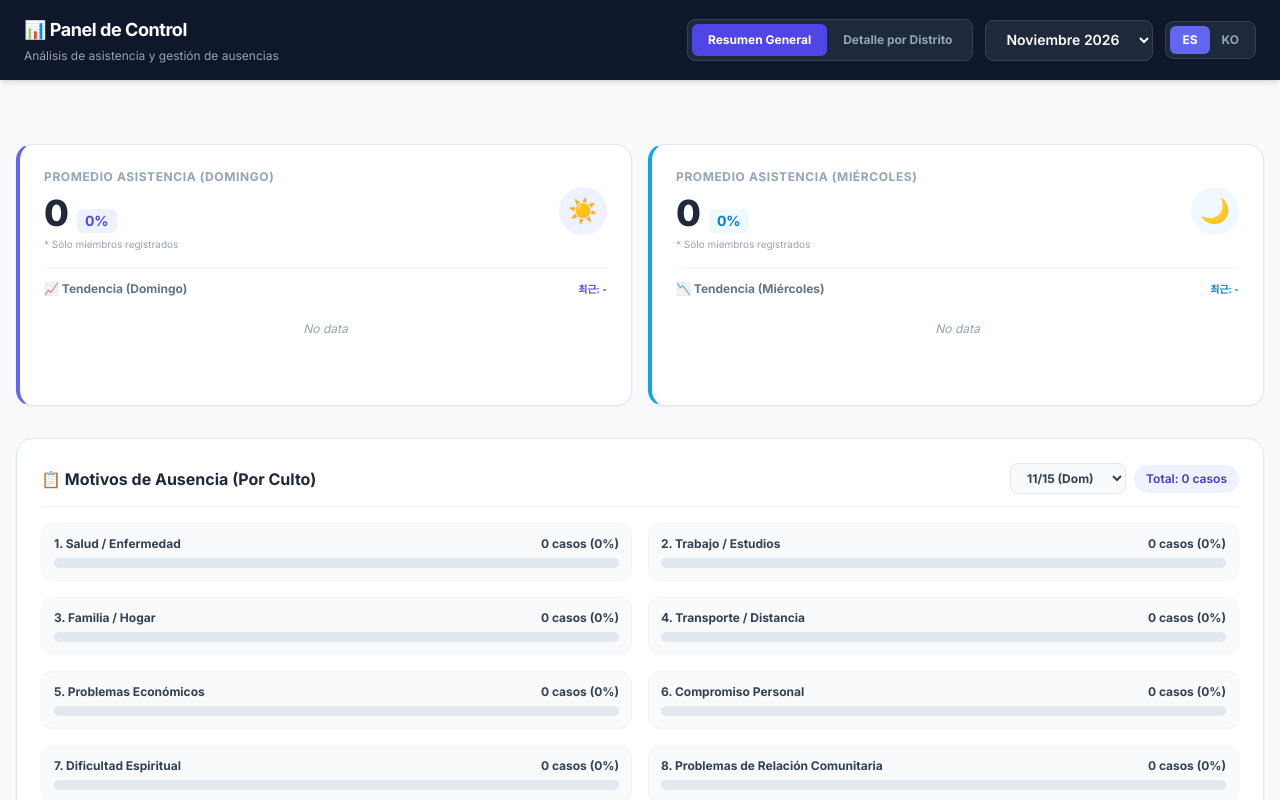
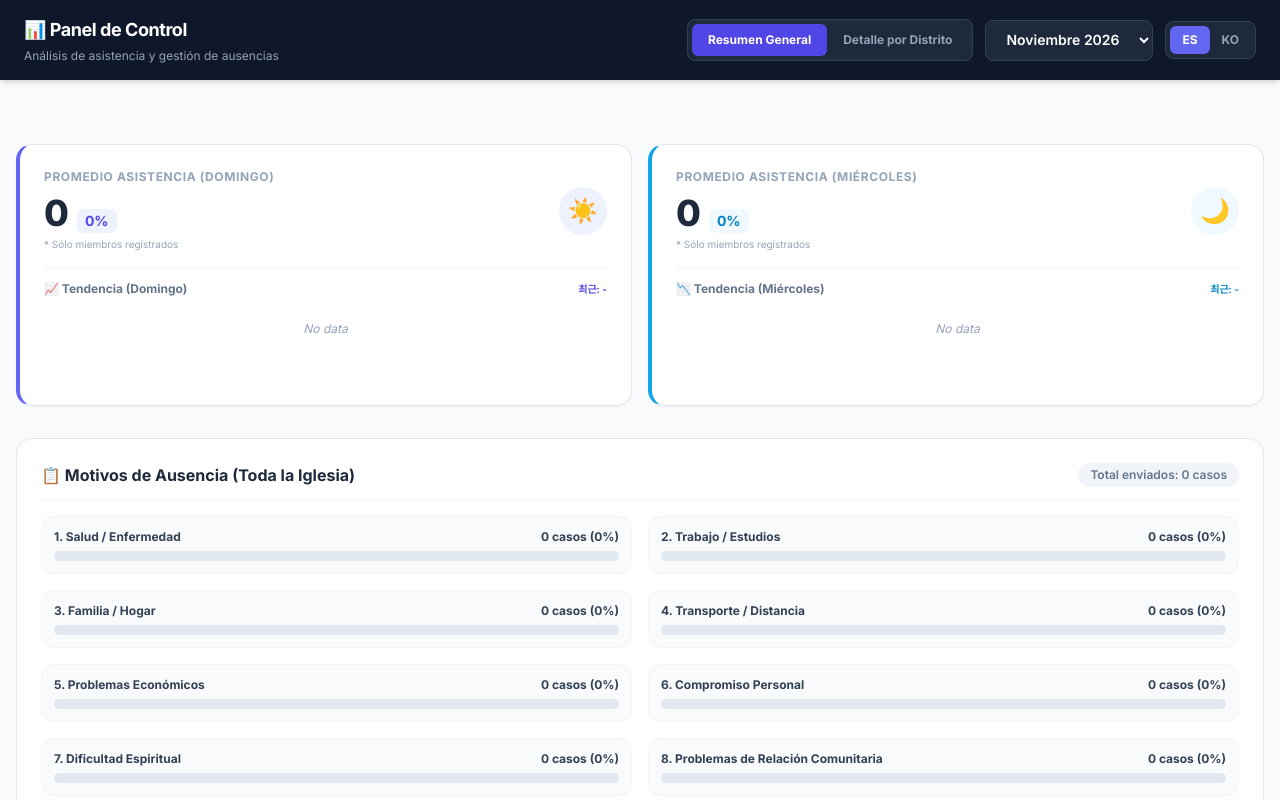
Before and after one commit to newrom03/church-attendance, a plain HTML site: page admin.html in a window 1280 px wide. Both pictures are taken after a click on the button "Resumen General". Shown: the top 800 px of the page. Drawn offline with nearby package versions, Linux system fonts and the light colour scheme; no server answers.

Commit message:
Add files via upload

```diff
--- a/admin.html
+++ b/admin.html
@@ -90,25 +90,12 @@
                 </div>
             </div>
 
-            <!-- 1. 예배별 결석 사유 분석 카드 (가까운 일/수 기본 + 이전 예배 선택) -->
-            <div class="bg-white rounded-2xl shadow-sm border border-slate-200 p-6 space-y-4">
-                <div class="flex flex-col sm:flex-row justify-between items-start sm:items-center gap-3 border-b border-slate-100 pb-3">
-                    <h3 class="font-bold text-slate-800 flex items-center gap-2 text-base" id="txt-reason-culto-title">📋 Motivos de Ausencia (Por Culto)</h3>
-                    <div class="flex items-center gap-2 w-full sm:w-auto justify-between sm:justify-end">
-                        <select id="dash-reason-date-selector" onchange="renderCultoReasonStats()" class="bg-slate-50 text-slate-700 text-xs font-bold px-3 py-1.5 rounded-lg border border-slate-200 focus:outline-none focus:ring-2 focus:ring-indigo-500"></select>
-                        <span class="text-xs font-semibold text-indigo-700 bg-indigo-50 px-3 py-1.5 rounded-full whitespace-nowrap" id="culto-reason-count">Total: 0</span>
-                    </div>
-                </div>
-                <div id="culto-reason-stats-container" class="grid grid-cols-1 md:grid-cols-2 gap-4"></div>
-            </div>
-
-            <!-- 2. 한 달간 결석 사유 누적 비율 카드 -->
             <div class="bg-white rounded-2xl shadow-sm border border-slate-200 p-6 space-y-4">
                 <div class="flex justify-between items-center border-b border-slate-100 pb-3">
-                    <h3 class="font-bold text-slate-800 flex items-center gap-2 text-base" id="txt-reason-month-title">📊 Acumulado Mensual de Motivos de Ausencia (%)</h3>
-                    <span class="text-xs font-semibold text-slate-600 bg-slate-100 px-3 py-1.5 rounded-full" id="month-reason-count">Total: 0</span>
+                    <h3 class="font-bold text-slate-800 flex items-center gap-2 text-base" id="txt-reason-dash-title">📋 Motivos de Ausencia</h3>
+                    <span class="text-xs font-semibold text-slate-500 bg-slate-100 px-3 py-1 rounded-full" id="total-reason-count">Total: 0</span>
                 </div>
-                <div id="month-reason-stats-container" class="grid grid-cols-1 md:grid-cols-2 gap-4"></div>
+                <div id="reason-stats-container" class="grid grid-cols-1 md:grid-cols-2 gap-4"></div>
             </div>
 
             <div class="grid grid-cols-1 lg:grid-cols-2 gap-6">
@@ -250,9 +237,8 @@
                 'modalOpt2': 'Día Alternativo / Tardanza (0.5 pts)', 'modalOpt2Sub': 'Recuperación en otro día',
                 'modalOpt3': 'Marcar como Ausente (0 pt / Eliminar)', 'modalOpt3Sub': 'Cancela la asistencia registrada',
                 'modalCancel': 'Cancelar', 'modalSave': 'Guardar ✨',
-                'reasonCultoTitle': '📋 Motivos de Ausencia (Por Culto)',
-                'reasonMonthTitle': '📊 Acumulado Mensual de Motivos de Ausencia (%)',
-                'reasonTotalPrefix': 'Total: ',
+                'reasonDashTitle': '📋 Motivos de Ausencia (Toda la Iglesia)',
+                'reasonTotalPrefix': 'Total enviados: ',
                 'cases': 'casos',
                 'reasonInputTitle': '📝 Registrar Motivos de Ausencia',
                 'reasonInputSub': 'Seleccione y guarde el motivo de ausencia de los miembros.',
@@ -295,8 +281,7 @@
                 'modalOpt2': '대체 출석 / 지각 (0.5점)', 'modalOpt2Sub': '다른 요일에 보강 참석함',
                 'modalOpt3': '결석 처리 (0점 / 기록 삭제)', 'modalOpt3Sub': '등록된 출석 기록을 삭제하고 결석으로 변경합니다',
                 'modalCancel': '취소', 'modalSave': '출석 저장 ✨',
-                'reasonCultoTitle': '📋 결석 사유별 분석 (예배 회차별)',
-                'reasonMonthTitle': '📊 한 달간 결석 사유 누적 비율 (%)',
+                'reasonDashTitle': '📋 결석 사유별 분석 및 통계 (전체)',
                 'reasonTotalPrefix': '총 제출: ',
                 'cases': '건',
                 'reasonInputTitle': '📝 구역원 결석 사유 입력 및 제출',
@@ -334,6 +319,7 @@
                    clean === 'lider';
         }
 
+        // 일~화(0,1,2): 직전 일요일까지 / 수~토(3,4,5,6): 당주 수요일까지 유효 날짜 판정
         function getMaxValidWorshipDate() {
             const now = new Date();
             const day = now.getDay();
@@ -359,6 +345,7 @@
                     if (Array.isArray(val)) { rList = val; }
                     else if (val && typeof val === 'object') { rList = val.reg || []; uList = val.unreg || []; }
 
+                    // 전 구역 중복 이름 및 헤더/공백 엄격 필터링
                     rList = [...new Set(rList.map(n => String(n).trim()))].filter(n => !isUnregHeader(n));
                     uList = [...new Set(uList.map(n => String(n).trim()))].filter(n => !isUnregHeader(n));
                     districtData[dist] = { reg: rList, unreg: uList };
@@ -449,6 +436,21 @@
             </div>
         `;
 
+        // 전 구역 공통: 중복 제출 행을 제거하고 실제 고유 출석 성도 수만 계산
+        function getUniqueAttCount(logs, dStr, dayNum = null) {
+            const uniqueMembers = new Set();
+            logs.forEach(log => {
+                if (!log.timestamp) return;
+                const d = new Date(log.timestamp);
+                if (dayNum !== null && d.getDay() !== dayNum) return;
+                const logDateStr = `${d.getFullYear()}-${String(d.getMonth() + 1).padStart(2, '0')}-${String(d.getDate()).padStart(2, '0')}`;
+                if (logDateStr === dStr) {
+                    uniqueMembers.add(`${normalizeStr(log.district)}_${normalizeStr(log.name)}`);
+                }
+            });
+            return uniqueMembers.size;
+        }
+
         function renderDashboardView() {
             const selectedMonth = document.getElementById('month-selector').value;
             const regMonthLogs = attendanceLogs.filter(log => {
@@ -483,10 +485,7 @@
                 if (datesArr.length === 0) return 0;
                 let totalAtt = 0;
                 datesArr.forEach(dateStr => {
-                    totalAtt += regMonthLogs.filter(log => {
-                        const d = new Date(log.timestamp);
-                        return d.getDay() === dayNum && `${d.getFullYear()}-${String(d.getMonth()+1).padStart(2,'0')}-${String(d.getDate()).padStart(2,'0')}` === dateStr;
-                    }).length;
+                    totalAtt += getUniqueAttCount(regMonthLogs, dateStr, dayNum);
                 });
                 return Math.round(totalAtt / datesArr.length);
             };
@@ -504,10 +503,7 @@
             if (valWedEl) valWedEl.innerText = avgWed;
             if (valWedPctEl) valWedPctEl.innerText = totalRegisteredCount > 0 ? `${Math.round((avgWed / totalRegisteredCount) * 100)}%` : '0%';
 
-            // 대시보드 결석 사유 드롭다운 세팅 및 두 그래프(회차별 / 월간 누적) 렌더링
-            setupDashReasonSelector(selectedMonth);
-            renderCultoReasonStats();
-            renderMonthlyReasonStats();
+            renderReasonStatistics();
 
             const renderSvgLineChart = (containerId, datesArr, dayNum, infoSpanId, lineColor) => {
                 const container = document.getElementById(containerId);
@@ -522,10 +518,7 @@
                 }
 
                 let counts = datesArr.map(dStr => {
-                    const cnt = regMonthLogs.filter(log => {
-                        const d = new Date(log.timestamp);
-                        return d.getDay() === dayNum && `${d.getFullYear()}-${String(d.getMonth()+1).padStart(2,'0')}-${String(d.getDate()).padStart(2,'0')}` === dStr;
-                    }).length;
+                    const cnt = getUniqueAttCount(regMonthLogs, dStr, dayNum);
                     const p = dStr.split('-');
                     return { date: dStr, label: `${p[1]}/${p[2]}`, count: cnt };
                 });
@@ -610,9 +603,12 @@
                 let sumAtt = 0; let sumAbs = 0;
 
                 districtNames.forEach(dist => {
-                    const normDist = normalizeStr(dist); const totalMembers = districtData[dist].reg.length;
+                    const normDist = normalizeStr(dist);
+                    const totalMembers = districtData[dist].reg.length;
                     const distLogs = regMonthLogs.filter(log => normalizeStr(log.district) === normDist);
-                    const getAttCount = (dStr) => distLogs.filter(log => { const d = new Date(log.timestamp); return `${d.getFullYear()}-${String(d.getMonth()+1).padStart(2,'0')}-${String(d.getDate()).padStart(2,'0')}` === dStr; }).length;
+
+                    // 전 구역 중복 제출 제거하여 정확한 고유 출석 인원 산출
+                    const getAttCount = (dStr) => getUniqueAttCount(distLogs, dStr);
                     const latestAtt = getAttCount(latestDate);
                     const latestAbs = Math.max(0, totalMembers - latestAtt);
 
@@ -635,11 +631,22 @@
             renderTrendTable('table-sun', sunDates);
             renderTrendTable('table-wed', wedDates);
 
+            // 화/목/토 교육 모임도 동일 날짜 중복 제출 제거하여 정확한 참여 인원 카운트
             let eduHtml = `<thead><tr class="bg-slate-100 text-slate-500 uppercase tracking-wider text-[11px]"><th class="p-3 font-bold">${t.colDist}</th><th class="p-3 font-bold text-center">${t.colTue}</th><th class="p-3 font-bold text-center">${t.colThu}</th><th class="p-3 font-bold text-center">${t.colSat}</th></tr></thead><tbody class="divide-y divide-slate-100">`;
             districtNames.forEach(dist => {
                 const normDist = normalizeStr(dist); const distLogs = regMonthLogs.filter(log => normalizeStr(log.district) === normDist);
-                const countByDay = (dayNum) => distLogs.filter(log => new Date(log.timestamp).getDay() === dayNum).length;
-                const cTue = countByDay(2); const cThu = countByDay(4); const cSat = countByDay(6);
+                const countUniqueByDay = (dayNum) => {
+                    const uniqueDayRecords = new Set();
+                    distLogs.forEach(log => {
+                        const d = new Date(log.timestamp);
+                        if (d.getDay() === dayNum) {
+                            const dStr = `${d.getFullYear()}-${String(d.getMonth() + 1).padStart(2, '0')}-${String(d.getDate()).padStart(2, '0')}`;
+                            uniqueDayRecords.add(`${dStr}_${normalizeStr(log.name)}`);
+                        }
+                    });
+                    return uniqueDayRecords.size;
+                };
+                const cTue = countUniqueByDay(2); const cThu = countUniqueByDay(4); const cSat = countUniqueByDay(6);
                 if(cTue > 0 || cThu > 0 || cSat > 0) {
                     eduHtml += `<tr class="hover:bg-slate-50/50"><td class="p-3 font-semibold text-slate-700">${dist}</td><td class="p-3 text-center ${cTue>0?'font-bold text-indigo-600':'text-slate-300'}">${cTue||'-'}</td><td class="p-3 text-center ${cThu>0?'font-bold text-indigo-600':'text-slate-300'}">${cThu||'-'}</td><td class="p-3 text-center ${cSat>0?'font-bold text-indigo-600':'text-slate-300'}">${cSat||'-'}</td></tr>`;
                 }
@@ -678,53 +685,28 @@
             `;
         }
 
-        // 대시보드 상단 예배별 사유 드롭다운 세팅 (가까운 일/수 예배 기본 선택)
-        function setupDashReasonSelector(selectedMonthStr) {
-            const sel = document.getElementById('dash-reason-date-selector');
-            if (!sel) return;
+        function renderReasonStatistics() {
+            const container = document.getElementById('reason-stats-container');
+            const totalCountEl = document.getElementById('total-reason-count');
+            const titleEl = document.getElementById('txt-reason-dash-title');
+            if (!container) return;
 
-            const year = 2026;
-            const monthInt = parseInt(selectedMonthStr);
-            const daysInMonth = new Date(year, monthInt, 0).getDate();
-            const maxValidDate = getMaxValidWorshipDate();
-            const worshipDates = [];
+            const t = dict[currentLang];
+            if (titleEl) titleEl.innerText = t.reasonDashTitle;
 
-            for (let i = 1; i <= daysInMonth; i++) {
-                const dObj = new Date(year, monthInt - 1, i);
-                const day = dObj.getDay();
-                if (day === 0 || day === 3) {
-                    const dStr = `${year}-${String(monthInt).padStart(2, '0')}-${String(i).padStart(2, '0')}`;
-                    if (dStr <= maxValidDate) {
-                        worshipDates.push(dStr);
-                    }
-                }
+            const selectedMonth = document.getElementById('month-selector').value;
+            const monthReasons = absenceReasons.filter(r => {
+                if (!r.date) return false;
+                const m = r.date.split('-')[1];
+                return m === selectedMonth;
+            });
+
+            if (totalCountEl) {
+                totalCountEl.innerText = `${t.reasonTotalPrefix}${monthReasons.length} ${t.cases}`;
             }
 
-            // 최신순 정렬 (가까운 일/수 예배가 최상단)
-            worshipDates.reverse();
-
-            const prevVal = sel.value;
-            const dayLabels = currentLang === 'ES' ? { 0: 'Dom', 3: 'Mié' } : { 0: '일', 3: '수' };
-
-            sel.innerHTML = worshipDates.map(dStr => {
-                const p = dStr.split('-');
-                const dObj = new Date(p[0], p[1] - 1, p[2]);
-                const label = `${p[1]}/${p[2]} (${dayLabels[dObj.getDay()]})`;
-                return `<option value="${dStr}">${label}</option>`;
-            }).join('');
-
-            if (prevVal && worshipDates.includes(prevVal)) {
-                sel.value = prevVal;
-            } else if (worshipDates.length > 0) {
-                sel.value = worshipDates[0];
-            }
-        }
-
-        // 공통 바 그래프 생성 헬퍼
-        function buildReasonBarsHtml(reasonsSubset, barColorClass) {
-            const t = dict[currentLang];
             let counts = Array(10).fill(0);
-            reasonsSubset.forEach(r => {
+            monthReasons.forEach(r => {
                 const reasonStr = r.reason || "";
                 const idxMatch = reasonStr.match(/^(\d+)\./);
                 if (idxMatch) {
@@ -736,7 +718,7 @@
                 }
             });
 
-            const total = reasonsSubset.length;
+            const total = monthReasons.length;
             let html = '';
 
             t.reasons.forEach((rName, idx) => {
@@ -749,57 +731,13 @@
                             <span>${cnt} ${t.cases} (${pct}%)</span>
                         </div>
                         <div class="w-full bg-slate-200 h-2.5 rounded-full overflow-hidden">
-                            <div class="${barColorClass} h-full rounded-full transition-all duration-500" style="width: ${pct}%;"></div>
+                            <div class="bg-indigo-600 h-full rounded-full transition-all duration-500" style="width: ${pct}%;"></div>
                         </div>
                     </div>
                 `;
             });
-            return html;
-        }
 
-        // 1) 예배 회차별 결석 사유 렌더링
-        function renderCultoReasonStats() {
-            const container = document.getElementById('culto-reason-stats-container');
-            const countEl = document.getElementById('culto-reason-count');
-            const titleEl = document.getElementById('txt-reason-culto-title');
-            const sel = document.getElementById('dash-reason-date-selector');
-            if (!container || !sel) return;
-
-            const t = dict[currentLang];
-            if (titleEl) titleEl.innerText = t.reasonCultoTitle;
-
-            const targetDate = sel.value;
-            const cultoReasons = absenceReasons.filter(r => r.date === targetDate);
-
-            if (countEl) {
-                countEl.innerText = `${t.reasonTotalPrefix}${cultoReasons.length} ${t.cases}`;
-            }
-
-            container.innerHTML = buildReasonBarsHtml(cultoReasons, 'bg-indigo-600');
-        }
-
-        // 2) 월간 전체 누적 결석 사유 비율 렌더링
-        function renderMonthlyReasonStats() {
-            const container = document.getElementById('month-reason-stats-container');
-            const countEl = document.getElementById('month-reason-count');
-            const titleEl = document.getElementById('txt-reason-month-title');
-            if (!container) return;
-
-            const t = dict[currentLang];
-            if (titleEl) titleEl.innerText = t.reasonMonthTitle;
-
-            const selectedMonth = document.getElementById('month-selector').value;
-            const monthReasons = absenceReasons.filter(r => {
-                if (!r.date) return false;
-                const m = r.date.split('-')[1];
-                return m === selectedMonth;
-            });
-
-            if (countEl) {
-                countEl.innerText = `${t.reasonTotalPrefix}${monthReasons.length} ${t.cases}`;
-            }
-
-            container.innerHTML = buildReasonBarsHtml(monthReasons, 'bg-sky-500');
+            container.innerHTML = html;
         }
 
         function renderDistrictView() {
@@ -1070,8 +1008,7 @@
             document.getElementById('txt-sub-dist-detail').innerText = t.subDistDetail;
             const noDistEl = document.getElementById('txt-no-dist-selected'); if(noDistEl) noDistEl.innerText = t.noDistSelected;
             const distAbsTitle = document.getElementById('txt-title-dist-abs'); if (distAbsTitle) distAbsTitle.innerHTML = `🚨 ${t.titleDistAbs}`;
-            const reasonCultoTitle = document.getElementById('txt-reason-culto-title'); if (reasonCultoTitle) reasonCultoTitle.innerText = t.reasonCultoTitle;
-            const reasonMonthTitle = document.getElementById('txt-reason-month-title'); if (reasonMonthTitle) reasonMonthTitle.innerText = t.reasonMonthTitle;
+            const reasonTitle = document.getElementById('txt-reason-dash-title'); if (reasonTitle) reasonTitle.innerText = t.reasonDashTitle;
             const reasonInTitle = document.getElementById('txt-reason-input-title'); if (reasonInTitle) reasonInTitle.innerText = t.reasonInputTitle;
             const reasonInSub = document.getElementById('txt-reason-input-sub'); if (reasonInSub) reasonInSub.innerText = t.reasonInputSub;
             const btnSave = document.getElementById('btn-save-reasons'); if (btnSave) btnSave.innerText = t.btnSaveReasons;
```
